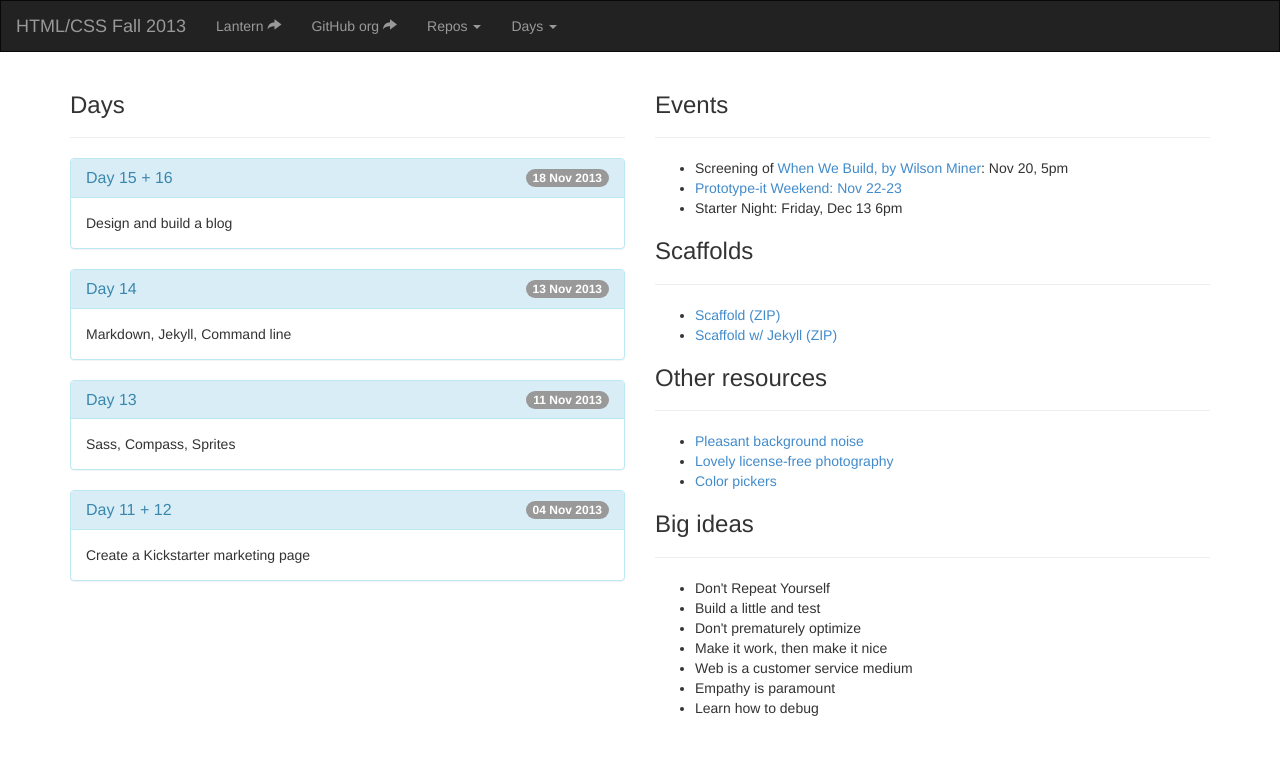
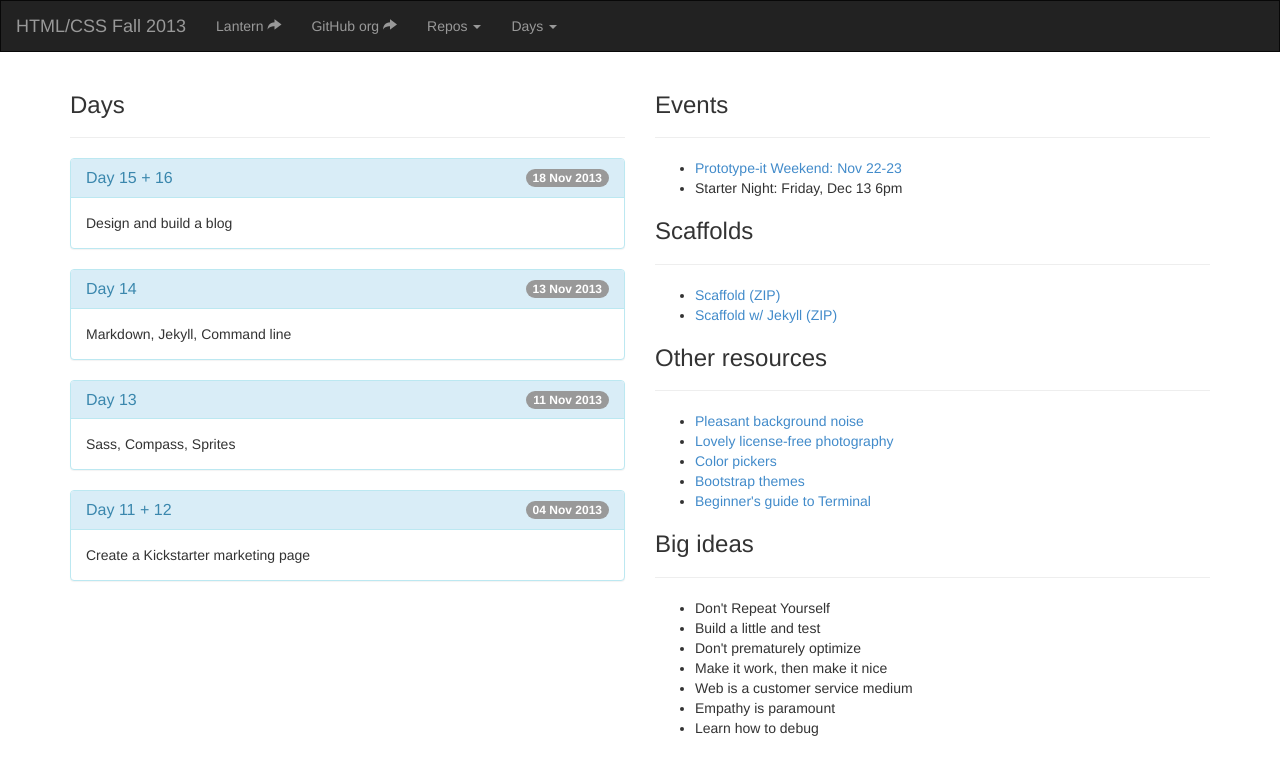
Before and after one commit to tsl-frontend/tsl-frontend.github.io, a Jekyll site: the page built from index.html, in a window 1280 px wide. Shown: the top 775 px of the page. Built offline with Jekyll 4.4.1, drawn with Linux system fonts in a browser that asks for light colours; nearby versions of some CDN libraries; Markdown is read by kramdown in place of the engine named in the settings.

Commit message:
Resources.

```diff
--- a/index.html
+++ b/index.html
@@ -28,7 +28,6 @@ layout: page
             <h3>Events</h3>
         </div>
         <ul>
-            <li>Screening of <a href="https://vimeo.com/34017777">When We Build, by Wilson Miner</a>: Nov 20, 5pm</li>
             <li><a href="/events/prototype-it.html">Prototype-it Weekend: Nov 22-23</a></li>
             <li>Starter Night: Friday, Dec 13 6pm</li>
         </ul>
@@ -46,6 +45,8 @@ layout: page
             <li><a href="http://www.noisli.com/">Pleasant background noise</a></li>
             <li><a href="http://unsplash.com/">Lovely license-free photography</a></li>
             <li><a href="http://color.hailpixel.com/">Color pickers</a></li>
+            <li><a href="http://bootswatch.com/">Bootstrap themes</a></li>
+            <li><a href="http://wiseheartdesign.com/articles/2010/11/12/the-designers-guide-to-the-osx-command-prompt/">Beginner's guide to Terminal</a></li>
         </ul>
         <div class="page-header">
             <h3>Big ideas</h3>
```
